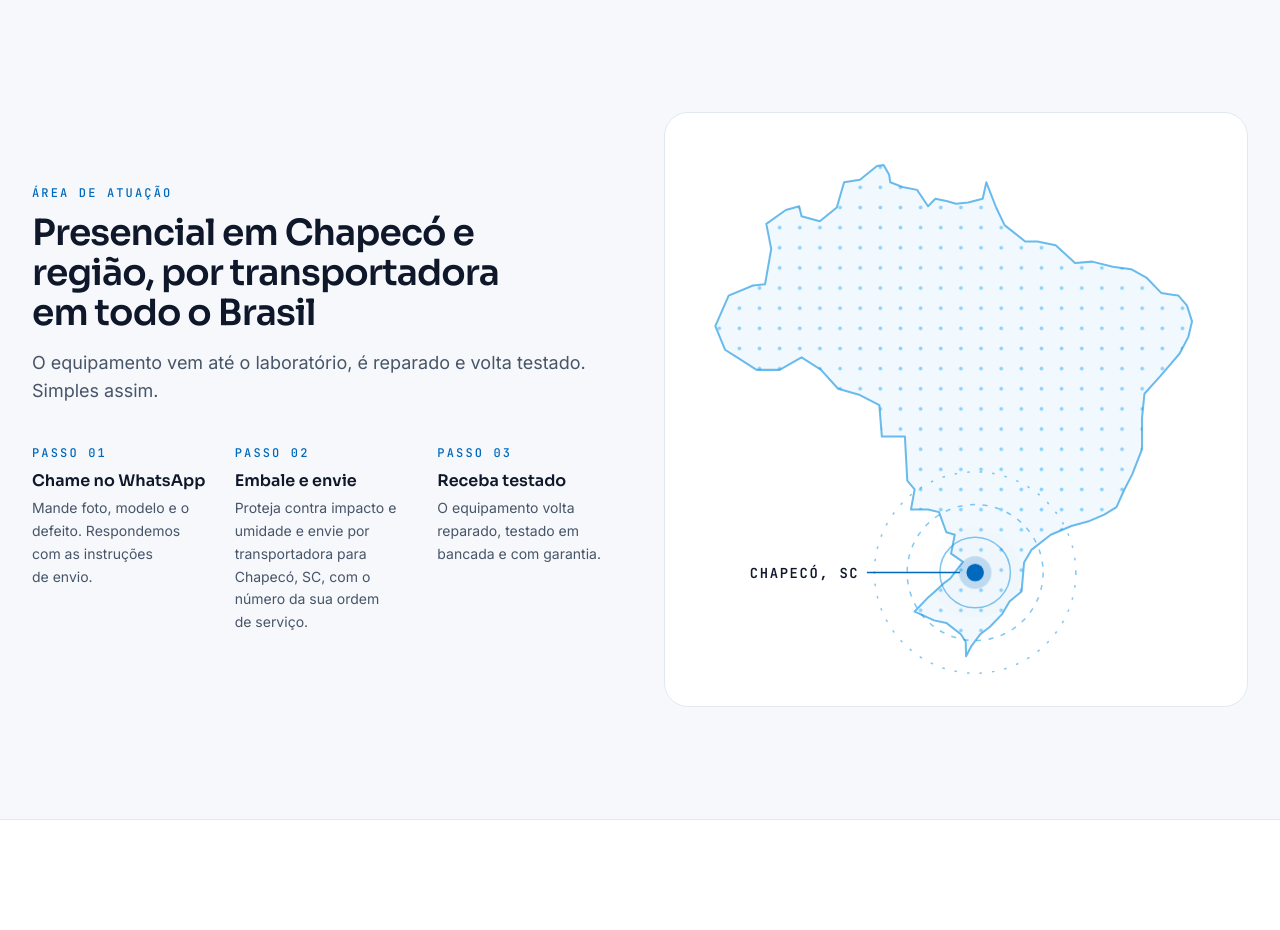
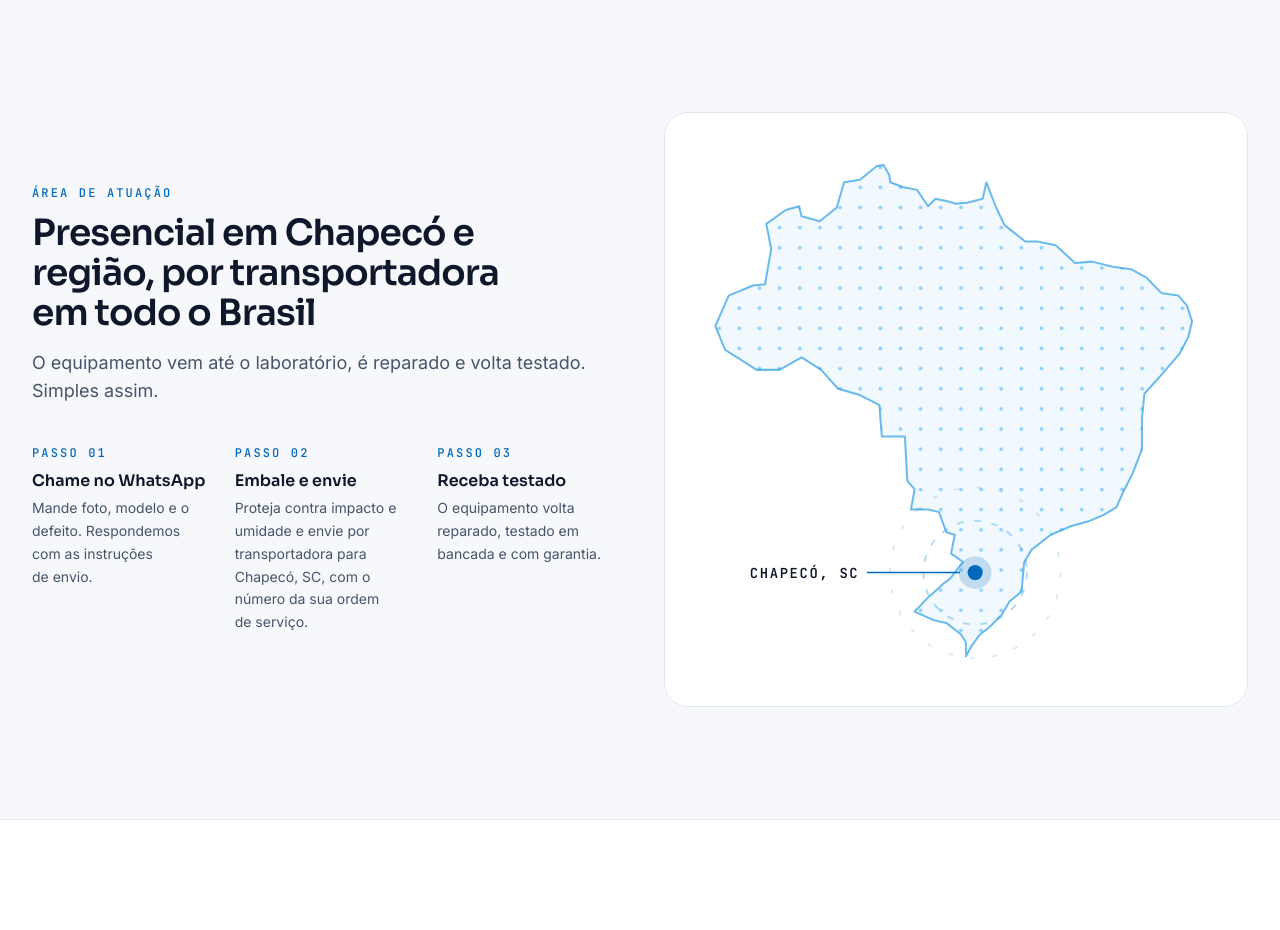
Before and after one commit to LucasJandrey5/site-mrj, a Next.js app: page / in a window 1280 px wide. Shown: the part 4920-5850 px from the top of the page. Built offline with nearby package versions, Linux system fonts and the light colour scheme.

Commit message:
feat: anéis de alcance saem de Chapecó em onda, com o tracejado abrindo e sumindo

```diff
--- a/src/app/globals.css
+++ b/src/app/globals.css
@@ -30,8 +30,7 @@
 
   --animate-marquee: marquee 45s linear infinite;
   --animate-fade-in: fade-in 0.32s cubic-bezier(0.2, 0.8, 0.2, 1) both;
-  --animate-beacon-ping: beacon-ping 2.8s cubic-bezier(0.2, 0.6, 0.3, 1) infinite;
-  --animate-beacon-pulse: beacon-pulse 2.8s ease-in-out infinite;
+  --animate-radar-ring: radar-ring 4.2s linear infinite;
 
   @keyframes marquee {
     from {
@@ -53,26 +52,21 @@
     }
   }
 
-  /* Farol da localização: o anel se expande e some, o ponto respira junto. */
-  @keyframes beacon-ping {
+  /* Alcance a partir de Chapecó: o anel cresce, o tracejado abre e a linha some.
+     `r` é propriedade CSS em SVG, então dá para animar o raio sem escalar o traço. */
+  @keyframes radar-ring {
     0% {
-      transform: scale(0.5);
-      opacity: 0.55;
-    }
-    70%,
-    100% {
-      transform: scale(2.9);
+      r: 16;
+      stroke-dasharray: 7 3;
       opacity: 0;
     }
-  }
-
-  @keyframes beacon-pulse {
-    0%,
+    12% {
+      opacity: 0.9;
+    }
     100% {
-      transform: scale(1);
-    }
-    50% {
-      transform: scale(1.16);
+      r: 96;
+      stroke-dasharray: 2 20;
+      opacity: 0;
     }
   }
 }
@@ -131,10 +125,6 @@
       48px 48px,
       48px 48px;
   }
-  .beacon {
-    transform-box: fill-box;
-    transform-origin: center;
-  }
   .placeholder-hatch {
     background-image: repeating-linear-gradient(135deg, rgb(148 163 184 / 0.18) 0 2px, transparent 2px 14px);
   }
@@ -143,8 +133,7 @@
 @media (prefers-reduced-motion: reduce) {
   .animate-marquee,
   .animate-fade-in,
-  .animate-beacon-ping,
-  .animate-beacon-pulse {
+  .animate-radar-ring {
     animation: none;
   }
 }
--- a/src/components/sections/Coverage.tsx
+++ b/src/components/sections/Coverage.tsx
@@ -126,6 +126,13 @@ const BRAZIL_PATH = `${BRAZIL_OUTLINE.map((point, i) => {
 
 const [CX, CY] = project(CHAPECO).map((n) => Math.round(n * 10) / 10)
 
+/** Três anéis defasados em um terço do ciclo, para a onda sair contínua. */
+const RINGS = [
+  { r: 28, dash: '6 3', delay: 0 },
+  { r: 54, dash: '4 6', delay: -1.4 },
+  { r: 80, dash: '2 8', delay: -2.8 },
+]
+
 /** Mapa do Brasil desenhado em SVG, com Chapecó marcada e anéis de alcance. */
 function CoverageGraphic() {
   return (
@@ -150,15 +157,23 @@ function CoverageGraphic() {
       </g>
       <path d={BRAZIL_PATH} fill="none" strokeWidth="1.6" strokeLinejoin="round" className="stroke-brand-500/60" />
 
-      <g fill="none" strokeWidth="1.2" className="stroke-brand-500/50">
-        <circle cx={CX} cy={CY} r="28" />
-        <circle cx={CX} cy={CY} r="54" strokeDasharray="4 6" />
-        <circle cx={CX} cy={CY} r="80" strokeDasharray="2 8" />
+      {/* Os anéis saem de Chapecó, abrindo o tracejado até sumir. Os atributos r e
+          strokeDasharray são o estado parado, usado com prefers-reduced-motion. */}
+      <g fill="none" strokeWidth="1.2" className="stroke-brand-500/60">
+        {RINGS.map((ring) => (
+          <circle
+            key={ring.r}
+            cx={CX}
+            cy={CY}
+            r={ring.r}
+            strokeDasharray={ring.dash}
+            className="animate-radar-ring"
+            style={{ animationDelay: `${ring.delay}s` }}
+          />
+        ))}
       </g>
-      {/* Farol: o anel expande e some, o ponto respira. Para com prefers-reduced-motion. */}
-      <circle cx={CX} cy={CY} r="13" className="beacon animate-beacon-ping fill-brand-500/55" />
       <circle cx={CX} cy={CY} r="13" className="fill-brand-600/20" />
-      <circle cx={CX} cy={CY} r="6" className="beacon animate-beacon-pulse fill-brand-600" />
+      <circle cx={CX} cy={CY} r="6" className="fill-brand-600" />
 
       <path d={`M${CX - 12} ${CY}H${CX - 86}`} strokeWidth="1.2" className="stroke-brand-600" />
       <text
```
Also changed, not shown: 1 other file (tests, documents, lock files or other folders).
